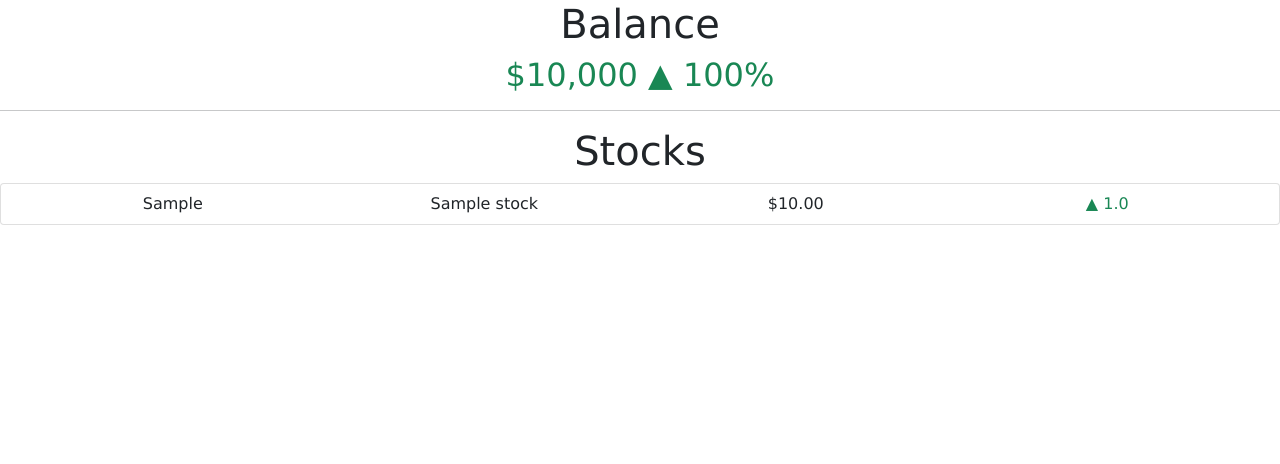
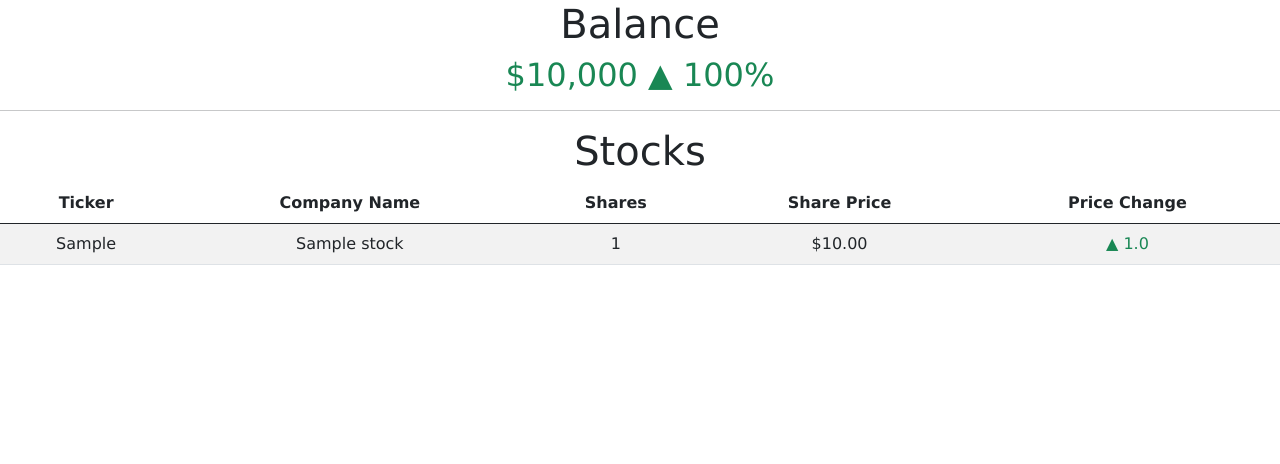
Before and after one commit to Abhiek187/how-to-stock, a Django app: page /stockapp/portfolio in a window 1280 px wide. Shown: the part 56-520 px from the top of the page. Run offline with Django 3.2, Linux system fonts and the light colour scheme; tables that the repository leaves empty hold one stand-in row (values such as "Sample post").

Commit message:
Add shares column and link each stock to its detail page

```diff
--- a/stockhelper/stockapp/models.py
+++ b/stockhelper/stockapp/models.py
@@ -11,6 +11,7 @@ class Dummy(models.Model):
 class Stock(models.Model):
     ticker = models.CharField(max_length=10, primary_key=True, default="")
     name = models.CharField(max_length=100, default="")
+    shares = models.PositiveIntegerField(default=0)
     price = models.DecimalField(max_digits=7, decimal_places=2, default=0)
     change = models.FloatField(default=0)
 
--- a/stockhelper/stockapp/static/stockapp/css/portfolio.css
+++ b/stockhelper/stockapp/static/stockapp/css/portfolio.css
@@ -1,10 +1,3 @@
-.stock-list {
-    display: flex;
-    justify-content: space-around;
+tr {
+    cursor: pointer; /* have each table row appear clickable */
 }
-
-.stock-list > * {
-    /* Align each list item together */
-    flex: 1;
-    margin: auto;
-}
--- a/stockhelper/stockapp/static/stockapp/js/portfolio.js
+++ b/stockhelper/stockapp/static/stockapp/js/portfolio.js
@@ -1,4 +1,13 @@
+const tableRows = document.querySelectorAll(".table-row");
 const stockChanges = document.querySelectorAll(".stock-change");
+
+for (const row of tableRows) {
+    // Allow each row to be clickable
+    const symbol = row.firstElementChild.textContent;
+    row.onclick = () =>
+        window.open(`${window.location.origin}/stockapp/screener/${symbol}`, "_blank",
+            rel="noopener noreferrer");
+}
 
 for (const change of stockChanges) {
     // Make the change text green or red depending on its sign
--- a/stockhelper/stockapp/templates/stockapp/portfolio.html
+++ b/stockhelper/stockapp/templates/stockapp/portfolio.html
@@ -17,16 +17,30 @@
 <h2 class="balance text-success">$10,000 &#x25b2; 100%</h2>
 <hr>
 <h1>Stocks</h1>
-<ul class="list-group">
-    {% for stock in stocks.all %}
-    <li class="stock-list list-group-item">
-        <p class="stock-ticker">{{ stock.ticker }}</p>
-        <p class="stock-name">{{ stock.name }}</p>
-        <p class="stock-price">${{ stock.price }}</p>
-        <p class="stock-change">{{ stock.change }}</p>
-    </li>
-    {% empty %}
-    <p class="stocks text-muted">Nothing yet...start investing!</p>
-    {% endfor %}
-</ul>
+{% if not stocks %}
+<p class="stocks text-muted">Nothing yet...start investing!</p>
+{% else %}
+<table class="table table-striped table-hover">
+    <thead>
+        <tr>
+            <th>Ticker</th>
+            <th>Company Name</th>
+            <th>Shares</th>
+            <th>Share Price</th>
+            <th>Price Change</th>
+        </tr>
+    </thead>
+    <tbody>
+        {% for stock in stocks.all %}
+        <tr class="table-row">
+            <td class="stock-ticker">{{ stock.ticker }}</td>
+            <td class="stock-name">{{ stock.name }}</td>
+            <td class="stock-shares">{{ stock.shares }}</td>
+            <td class="stock-price">${{ stock.price }}</td>
+            <td class="stock-change">{{ stock.change }}</td>
+        </tr>
+        {% endfor %}
+    </tbody>
+</table>
+{% endif %}
 {% endblock %}
```
Also changed, not shown: stockhelper/stockapp/migrations/0003_stock_shares.py (added).
